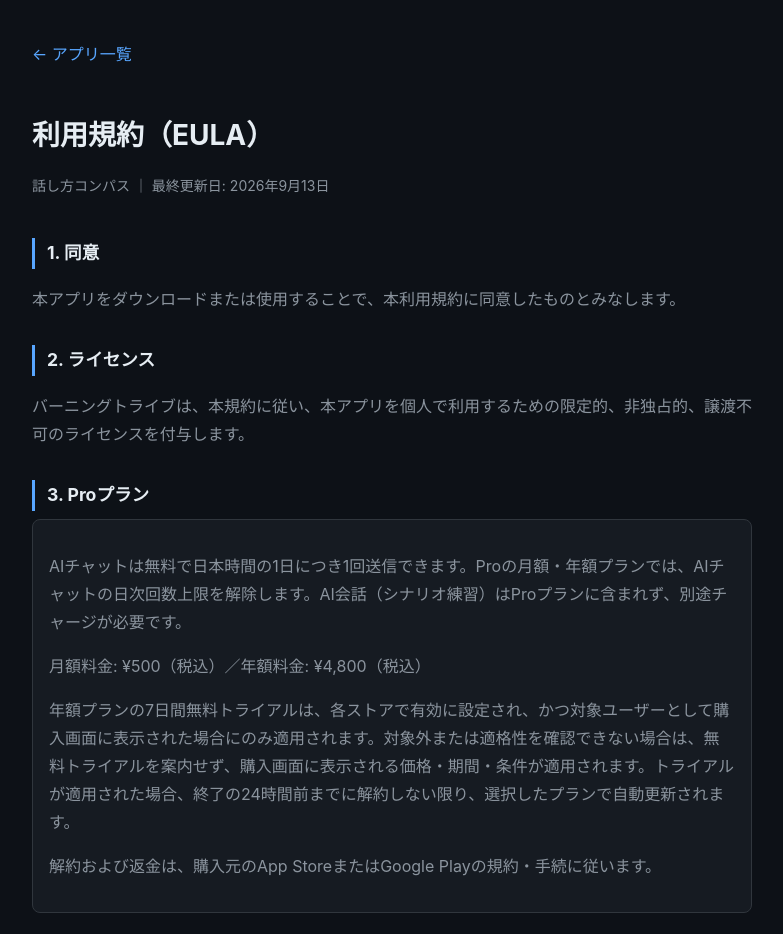
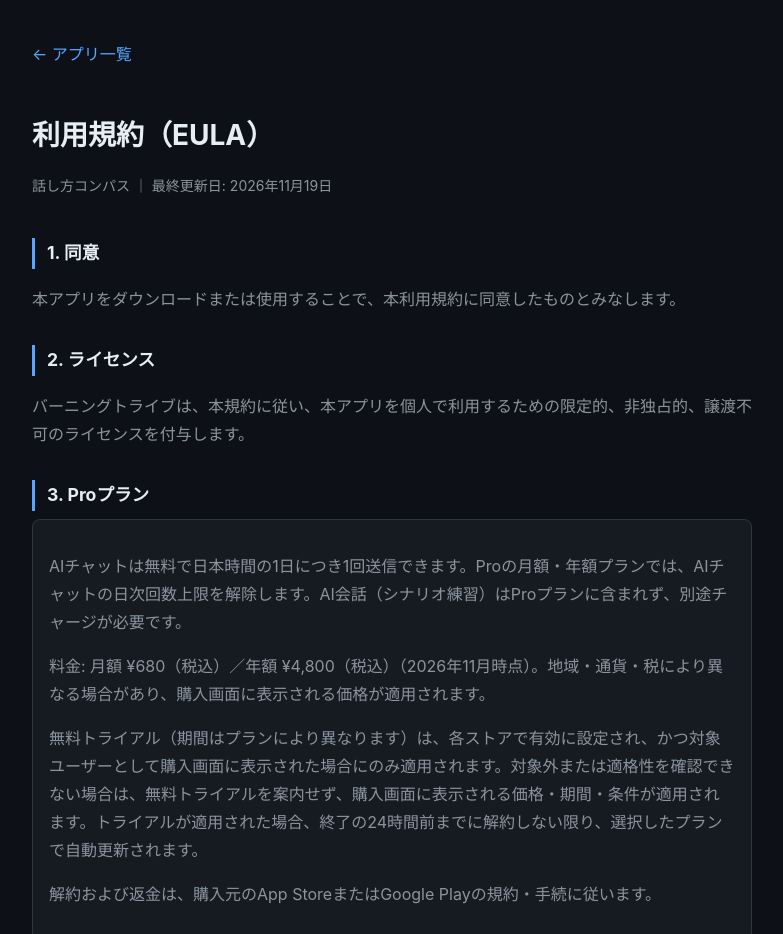
Before and after one commit to horusuzu/burningtribe-legal, a plain HTML site: page hanashikata-compass/terms.html in a window 1280 px wide. Shown: the top 934 px of the page, without its empty margins (248-1031 px from the left). Drawn offline with Linux system fonts and the light colour scheme.

Commit message:
fix(hanashikata-compass): 価格と無料体験の表記を現在のストア設定に合わせる

```diff
--- a/hanashikata-compass/terms.html
+++ b/hanashikata-compass/terms.html
@@ -1,9 +1,9 @@
 <!DOCTYPE html>
 <html lang="ja"><head><meta charset="UTF-8"><meta name="viewport" content="width=device-width, initial-scale=1.0"><title>利用規約 — 話し方コンパス</title><style>:root{--bg:#0d1117;--surface:#161b22;--border:#30363d;--text:#e6edf3;--muted:#8b949e;--accent:#58a6ff;--max:720px}*{box-sizing:border-box}body{background:var(--bg);color:var(--text);font-family:-apple-system,BlinkMacSystemFont,"Helvetica Neue",sans-serif;line-height:1.75;padding:2rem 1.25rem 5rem}.container{max-width:var(--max);margin:auto}h1{font-size:1.75rem;margin-bottom:.25rem}.meta,p,li{color:var(--muted)}.meta{font-size:.875rem;margin-bottom:2.5rem}h2{font-size:1.1rem;margin:2rem 0 .5rem;border-left:3px solid var(--accent);padding-left:.75rem}a{color:var(--accent)}.panel{background:var(--surface);border:1px solid var(--border);border-radius:8px;padding:1rem}hr{border:0;border-top:1px solid var(--border);margin:2.5rem 0}.back{display:inline-block;margin-bottom:1.5rem;text-decoration:none}</style></head>
-<body><main class="container"><a class="back" href="../">← アプリ一覧</a><h1>利用規約（EULA）</h1><p class="meta">話し方コンパス ｜ 最終更新日: 2026年9月13日</p>
+<body><main class="container"><a class="back" href="../">← アプリ一覧</a><h1>利用規約（EULA）</h1><p class="meta">話し方コンパス ｜ 最終更新日: 2026年11月19日</p>
 <h2>1. 同意</h2><p>本アプリをダウンロードまたは使用することで、本利用規約に同意したものとみなします。</p>
 <h2>2. ライセンス</h2><p>バーニングトライブは、本規約に従い、本アプリを個人で利用するための限定的、非独占的、譲渡不可のライセンスを付与します。</p>
-<h2>3. Proプラン</h2><div class="panel"><p>AIチャットは無料で日本時間の1日につき1回送信できます。Proの月額・年額プランでは、AIチャットの日次回数上限を解除します。AI会話（シナリオ練習）はProプランに含まれず、別途チャージが必要です。</p><p>月額料金: ¥500（税込）／年額料金: ¥4,800（税込）</p><p>年額プランの7日間無料トライアルは、各ストアで有効に設定され、かつ対象ユーザーとして購入画面に表示された場合にのみ適用されます。対象外または適格性を確認できない場合は、無料トライアルを案内せず、購入画面に表示される価格・期間・条件が適用されます。トライアルが適用された場合、終了の24時間前までに解約しない限り、選択したプランで自動更新されます。</p><p>解約および返金は、購入元のApp StoreまたはGoogle Playの規約・手続に従います。</p></div>
+<h2>3. Proプラン</h2><div class="panel"><p>AIチャットは無料で日本時間の1日につき1回送信できます。Proの月額・年額プランでは、AIチャットの日次回数上限を解除します。AI会話（シナリオ練習）はProプランに含まれず、別途チャージが必要です。</p><p>料金: 月額 ¥680（税込）／年額 ¥4,800（税込）（2026年11月時点）。地域・通貨・税により異なる場合があり、購入画面に表示される価格が適用されます。</p><p>無料トライアル（期間はプランにより異なります）は、各ストアで有効に設定され、かつ対象ユーザーとして購入画面に表示された場合にのみ適用されます。対象外または適格性を確認できない場合は、無料トライアルを案内せず、購入画面に表示される価格・期間・条件が適用されます。トライアルが適用された場合、終了の24時間前までに解約しない限り、選択したプランで自動更新されます。</p><p>解約および返金は、購入元のApp StoreまたはGoogle Playの規約・手続に従います。</p></div>
 <h2>4. 消費型アイテム（AIチケット）</h2><div class="panel"><p>アプリ内で購入できる消費型アイテム（AIチケット。以下「チケット」）は、本アプリ内の対象機能を利用するためにのみ使用できます。価格および付与数は、購入画面に表示される内容が適用されます。AI会話は、購読の有無にかかわらず、最初のメッセージ送信時に1会話につき1枚を消費します。同じ会話の続きと振り返りに追加消費はありません。AIチャットではチケットを消費しません。</p><p>チケットに有効期限はありません。ただし、アカウントまたは利用データを削除した場合、チケットの残高は失効し、復元できません。</p><p>チケットは、他の利用者、他のアカウント、他のアプリへ譲渡・移転することはできません。また、現金その他の財産的価値への払い戻しには応じられません。</p><p>返金の可否および手続は、購入元のApp StoreまたはGoogle Playの規約に従います。本規約は法令により認められる利用者の権利を制限するものではありません。</p></div>
 <!-- 🔴 2026-09-11 法務確認事項（未確定・公開文言には未反映）: 本アイテムの資金決済法上の「前払式支払手段」該当性は未確認。
      該当する場合、表示義務・未使用残高の払戻し・供託等の追加対応が必要になるため、確認後に本節と特商法表記を見直すこと。 -->
```
